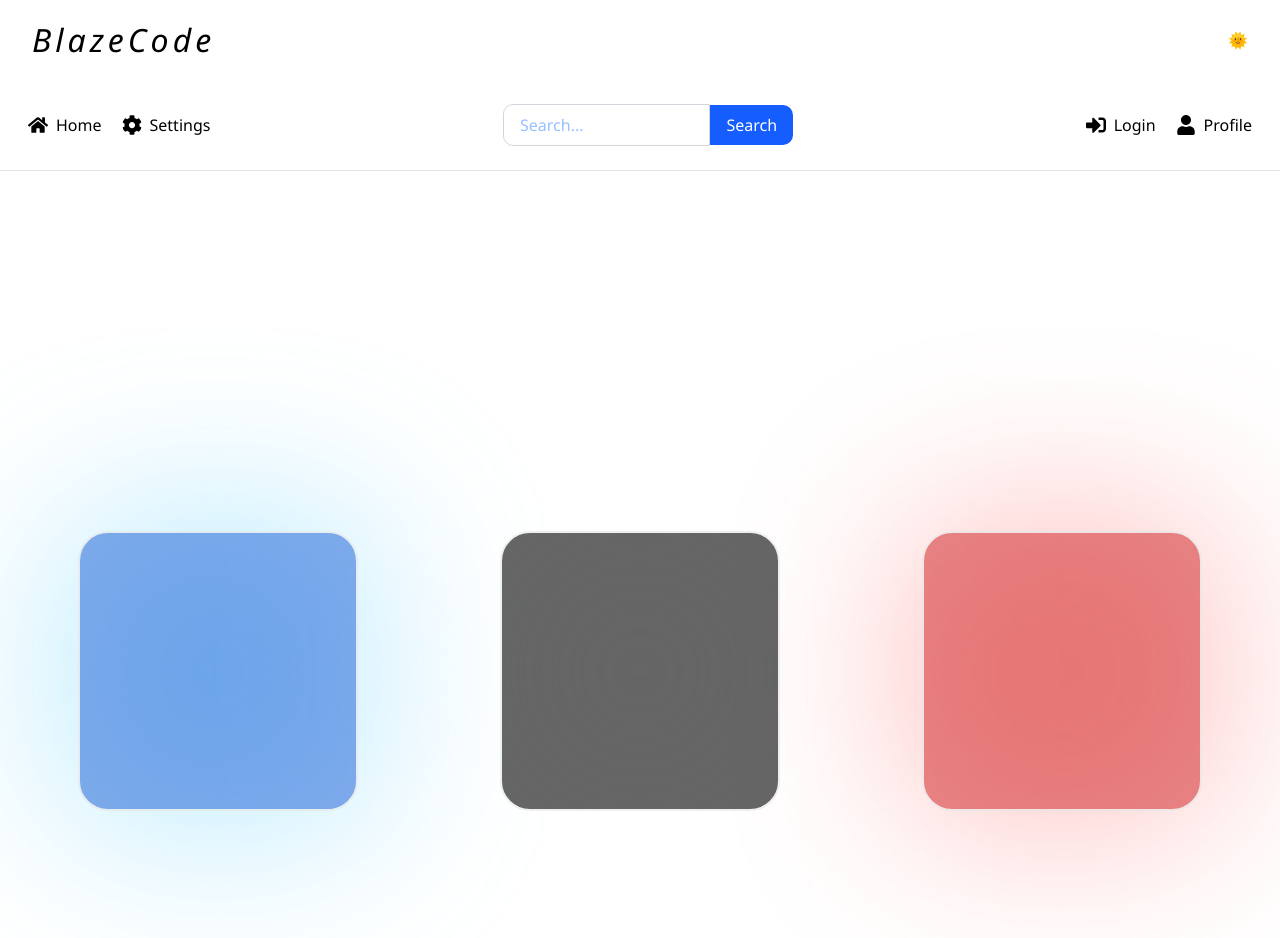
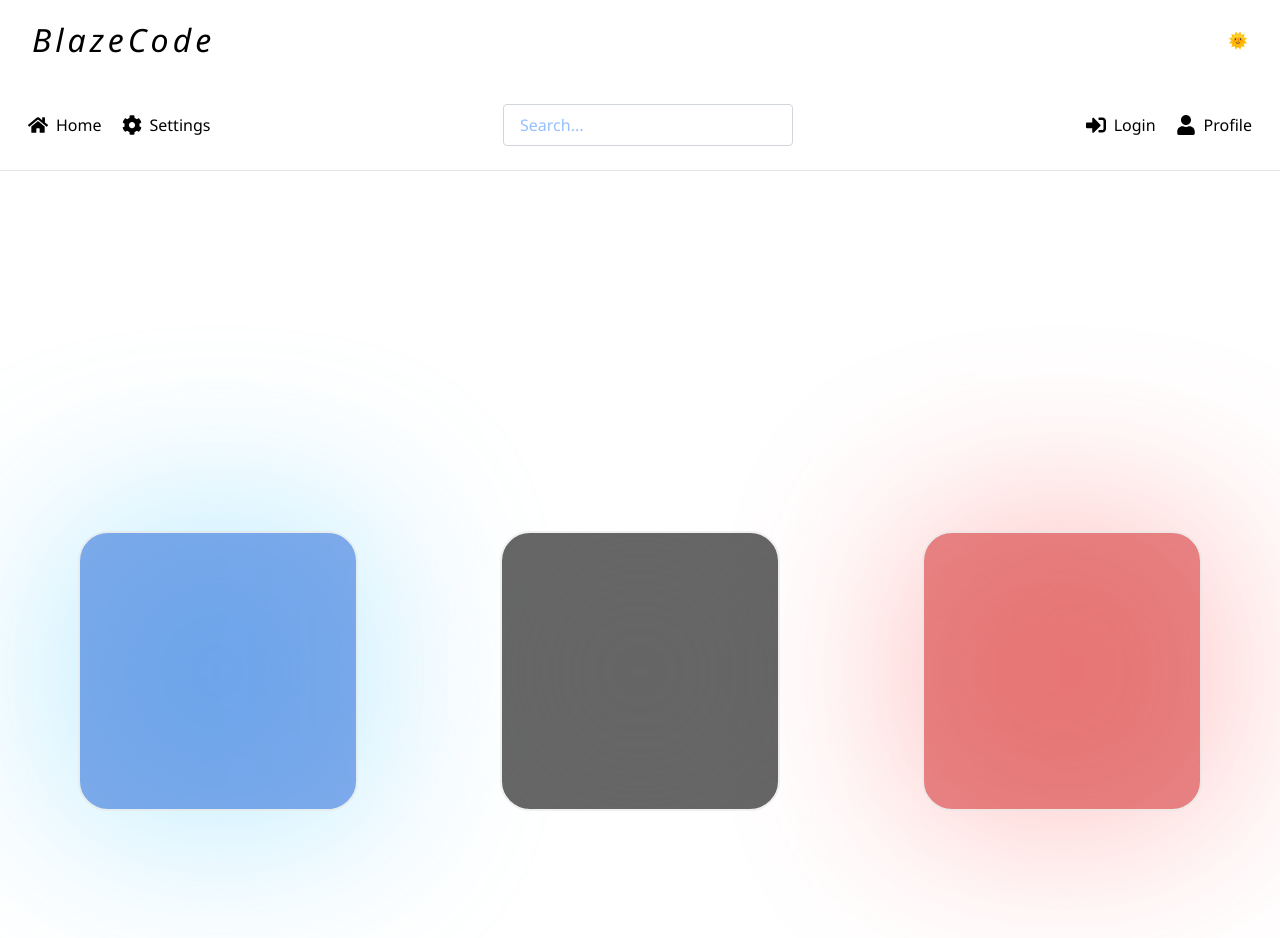
Before and after one commit to Jatin0201/motion.dev-project, a Next.js app: page / in a window 1280 px wide. Shown: the top 938 px of the page. Built offline with nearby package versions, Linux system fonts and the light colour scheme.

Commit message:
searchbar changes

```diff
--- a/app/navBar.tsx
+++ b/app/navBar.tsx
@@ -49,22 +49,17 @@ export default function Navbar() {
 
                {/* Center: Search Bar */}
                <form
-                  className="flex items-center bg-white/20 backdrop-blur-md rounded-xl p-2 w-full sm:w- md:w-1/3 lg:w-1/4"
+                  className="flex items-center bg-white/20 backdrop-blur-md rounded-xl p-2 w-full sm:w-1/3 md:w-1/3 lg:w-1/4"
                   onSubmit={handleSearchSubmit}
                >
                   <input
                      type="text"
                      placeholder="Search..."
-                     className="w-full px-4 py-2 bg-transparent text-blue-500 border border-gray-300 rounded-l-lg focus:outline-none focus:ring-2 focus:ring-blue-500"
+                     className="w-full px-4 py-2 bg-transparent text-blue-500 border border-gray-300 rounded focus:outline-none focus:ring-2 focus:ring-blue-500"
                      value={searchTerm}
                      onChange={handleSearchChange}
                   />
-                  <button
-                     type="submit"
-                     className="bg-blue-600 px-4 py-2 rounded-r-lg text-white hover:bg-blue-500 focus:outline-none"
-                  >
-                     Search
-                  </button>
+
                </form>
 
                {/* Right Side: Profile / Login */}
```
